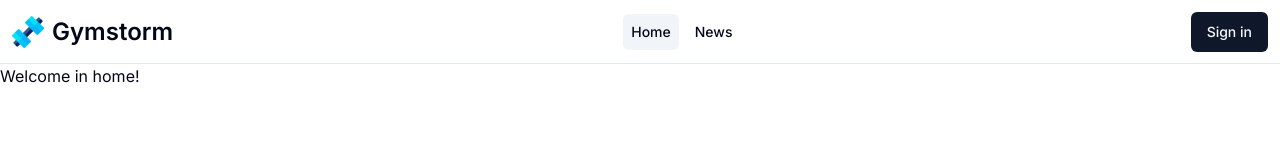
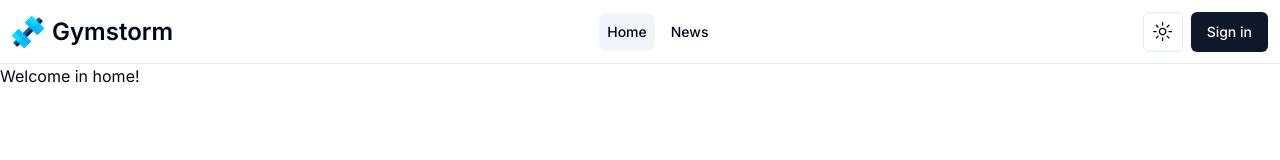
Before and after one commit to DomZem/gymstorm-next-app, a Next.js app: page / in a window 1280 px wide. Shown: the top 160 px of the page. Built offline with nearby package versions, Linux system fonts and the light colour scheme.

Commit message:
Add theme mode toggle

```diff
--- a/app/(marketing)/layout.tsx
+++ b/app/(marketing)/layout.tsx
@@ -1,4 +1,5 @@
 import MenuMobile from "@/components/MobileMenu";
+import { ModeToggle } from "@/components/ModeToggle";
 import NavLink from "@/components/NavLink";
 import { Button } from "@/components/ui/button";
 import logo from "@/public/logo.png";
@@ -18,14 +19,20 @@
             <h1 className="text-xl font-semibold lg:text-2xl">Gymstorm</h1>
           </div>
 
-          <MenuMobile />
+          <div className="flex items-center gap-2 sm:hidden">
+            <ModeToggle />
+            <MenuMobile />
+          </div>
 
           <nav className="hidden items-center gap-2 sm:flex">
             <NavLink href="/">Home</NavLink>
             <NavLink href="/news">News</NavLink>
           </nav>
 
-          <Button className="hidden sm:block">Sign in</Button>
+          <div className="hidden items-center gap-2 sm:flex">
+            <ModeToggle />
+            <Button>Sign in</Button>
+          </div>
         </div>
       </header>
       <div className="mt-16">{children}</div>
--- a/app/layout.tsx
+++ b/app/layout.tsx
@@ -1,18 +1,32 @@
-import type { Metadata } from 'next';
-import { Inter } from 'next/font/google';
-import './globals.css';
+import { ThemeProvider } from "@/providers/ThemeProvider";
+import type { Metadata } from "next";
+import { Inter } from "next/font/google";
+import "./globals.css";
 
-const inter = Inter({ subsets: ['latin'] });
+const inter = Inter({ subsets: ["latin"] });
 
 export const metadata: Metadata = {
-	title: 'GymStorm',
-	description: 'Generated by create next app',
+  title: "GymStorm",
+  description: "Generated by create next app",
 };
 
-export default function RootLayout({ children }: { children: React.ReactNode }) {
-	return (
-		<html lang='en'>
-			<body className={inter.className}>{children}</body>
-		</html>
-	);
+export default function RootLayout({
+  children,
+}: {
+  children: React.ReactNode;
+}) {
+  return (
+    <html lang="en">
+      <body className={inter.className}>
+        <ThemeProvider
+          attribute="class"
+          defaultTheme="system"
+          enableSystem
+          disableTransitionOnChange
+        >
+          {children}
+        </ThemeProvider>
+      </body>
+    </html>
+  );
 }
--- a/components/MobileMenu.tsx
+++ b/components/MobileMenu.tsx
@@ -13,7 +13,7 @@
 export default function MenuMobile() {
   return (
     <Sheet>
-      <SheetTrigger className="sm:hidden" asChild>
+      <SheetTrigger asChild>
         <Button variant="outline" size="icon">
           <MdMenu className="text-2xl" />
         </Button>
--- /dev/null
+++ b/components/ModeToggle.tsx
@@ -0,0 +1,39 @@
+"use client";
+
+import { MoonIcon, SunIcon } from "@radix-ui/react-icons";
+import { useTheme } from "next-themes";
+
+import { Button } from "@/components/ui/button";
+import {
+  DropdownMenu,
+  DropdownMenuContent,
+  DropdownMenuItem,
+  DropdownMenuTrigger,
+} from "@/components/ui/dropdown-menu";
+
+export function ModeToggle() {
+  const { setTheme } = useTheme();
+
+  return (
+    <DropdownMenu>
+      <DropdownMenuTrigger asChild>
+        <Button variant="outline" size="icon">
+          <SunIcon className="h-[1.2rem] w-[1.2rem] rotate-0 scale-100 transition-all dark:-rotate-90 dark:scale-0" />
+          <MoonIcon className="absolute h-[1.2rem] w-[1.2rem] rotate-90 scale-0 transition-all dark:rotate-0 dark:scale-100" />
+          <span className="sr-only">Toggle theme</span>
+        </Button>
+      </DropdownMenuTrigger>
+      <DropdownMenuContent align="end">
+        <DropdownMenuItem onClick={() => setTheme("light")}>
+          Light
+        </DropdownMenuItem>
+        <DropdownMenuItem onClick={() => setTheme("dark")}>
+          Dark
+        </DropdownMenuItem>
+        <DropdownMenuItem onClick={() => setTheme("system")}>
+          System
+        </DropdownMenuItem>
+      </DropdownMenuContent>
+    </DropdownMenu>
+  );
+}
--- a/package.json
+++ b/package.json
@@ -10,12 +10,15 @@
   },
   "dependencies": {
     "@radix-ui/react-dialog": "^1.0.5",
+    "@radix-ui/react-dropdown-menu": "^2.0.6",
+    "@radix-ui/react-icons": "^1.3.0",
     "@radix-ui/react-separator": "^1.0.3",
     "@radix-ui/react-slot": "^1.0.2",
     "class-variance-authority": "^0.7.0",
     "clsx": "^2.0.0",
     "lucide-react": "^0.279.0",
     "next": "latest",
+    "next-themes": "^0.2.1",
     "react": "latest",
     "react-dom": "latest",
     "react-icons": "^4.11.0",
--- /dev/null
+++ b/providers/ThemeProvider.tsx
@@ -0,0 +1,8 @@
+"use client";
+
+import { ThemeProvider as NextThemesProvider } from "next-themes";
+import { type ThemeProviderProps } from "next-themes/dist/types";
+
+export function ThemeProvider({ children, ...props }: ThemeProviderProps) {
+  return <NextThemesProvider {...props}>{children}</NextThemesProvider>;
+}
```
Also changed, not shown: 1 other file (tests, documents, lock files or other folders).
